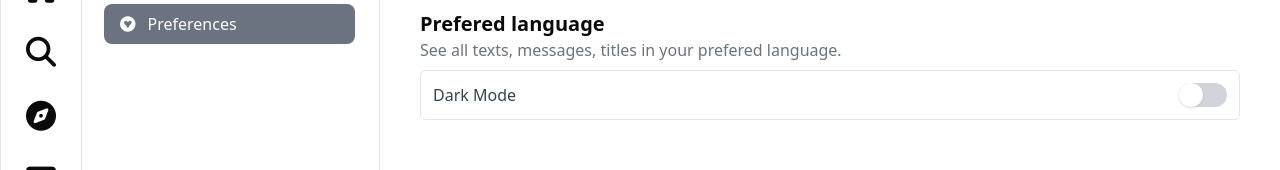
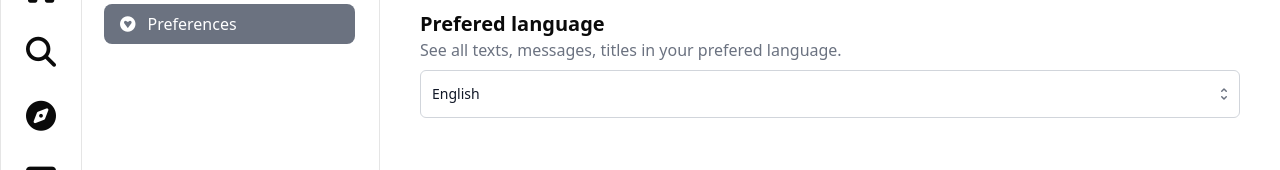
Before and after one commit to v06012005/UNIFY, a Next.js app in the folder frontend/: page /settings/preferences in a window 1280 px wide. Shown: the part 188-358 px from the top of the page. Built offline with nearby package versions, Linux system fonts and the light colour scheme.

Commit message:
preferences setting

```diff
--- a/frontend/app/(pages)/settings/preferences/page.jsx
+++ b/frontend/app/(pages)/settings/preferences/page.jsx
@@ -1,5 +1,17 @@
 import ToggleButton from '@/components/global/ToggleButton'
 import React from 'react'
+import SelectMenu from '@/components/global/SelectMenu'
+
+const languages = [
+    {
+        id: 1,
+        name: "English"
+    },
+    {
+        id: 2,
+        name: "Vietnamese"
+    }
+]
 
 const page = () => {
     return (
@@ -16,7 +28,7 @@ const page = () => {
                 <p className='text-xl font-bold'>Prefered language</p>
                 <p className='text-gray-500'>See all texts, messages, titles in your prefered language.</p>
                 <div className='my-2'>
-                    <ToggleButton description={"Dark Mode"} />
+                    <SelectMenu options={languages} />
                 </div>
             </div>
         </div>
--- /dev/null
+++ b/frontend/components/global/SelectMenu.jsx
@@ -0,0 +1,51 @@
+'use client'
+
+import { useState } from 'react'
+import { Label, Listbox, ListboxButton, ListboxOption, ListboxOptions } from '@headlessui/react'
+import { ChevronUpDownIcon } from '@heroicons/react/16/solid'
+import { CheckIcon } from '@heroicons/react/20/solid'
+
+export default function SelectMenu({ options = [], hasImage = false }) {
+    const [selected, setSelected] = useState(options[0])
+
+    return (
+        <Listbox value={selected} onChange={setSelected}>
+            <div className="relative mt-2">
+                <ListboxButton className="grid w-full cursor-default grid-cols-1 rounded-md bg-white py-3 pl-3 pr-2 text-left text-gray-900 outline outline-1 -outline-offset-1 outline-gray-300 sm:text-sm/6">
+                    <span className="col-start-1 row-start-1 flex items-center gap-3 pr-6">
+                        {hasImage && <img alt="" src={selected.image} className="size-5 shrink-0 rounded-full" />}
+                        <span className="block truncate">{selected.name}</span>
+                    </span>
+                    <ChevronUpDownIcon
+                        aria-hidden="true"
+                        className="col-start-1 row-start-1 size-5 self-center justify-self-end text-gray-500 sm:size-4"
+                    />
+                </ListboxButton>
+
+                <ListboxOptions
+                    transition
+                    className="absolute z-10 mt-1 max-h-56 w-full overflow-auto rounded-md bg-white py-1 text-base shadow-lg ring-1 ring-black/5 focus:outline-none data-[closed]:data-[leave]:opacity-0 data-[leave]:transition data-[leave]:duration-100 data-[leave]:ease-in sm:text-sm"
+                >
+                    {options.map((option) => (
+                        <ListboxOption
+                            key={option.id}
+                            value={option}
+                            className="group relative cursor-default select-none py-2 pl-3 pr-9 text-gray-900 data-[focus]:bg-indigo-600 data-[focus]:text-white data-[focus]:outline-none"
+                        >
+                            <div className="flex items-center">
+                                {hasImage && <img alt="" src={option.avatar} className="size-5 shrink-0 rounded-full" />}
+                                <span className="ml-3 block truncate font-normal group-data-[selected]:font-semibold">
+                                    {option.name}
+                                </span>
+                            </div>
+
+                            <span className="absolute inset-y-0 right-0 flex items-center pr-4 text-indigo-600 group-[&:not([data-selected])]:hidden group-data-[focus]:text-white">
+                                <CheckIcon aria-hidden="true" className="size-5" />
+                            </span>
+                        </ListboxOption>
+                    ))}
+                </ListboxOptions>
+            </div>
+        </Listbox>
+    )
+}
```
